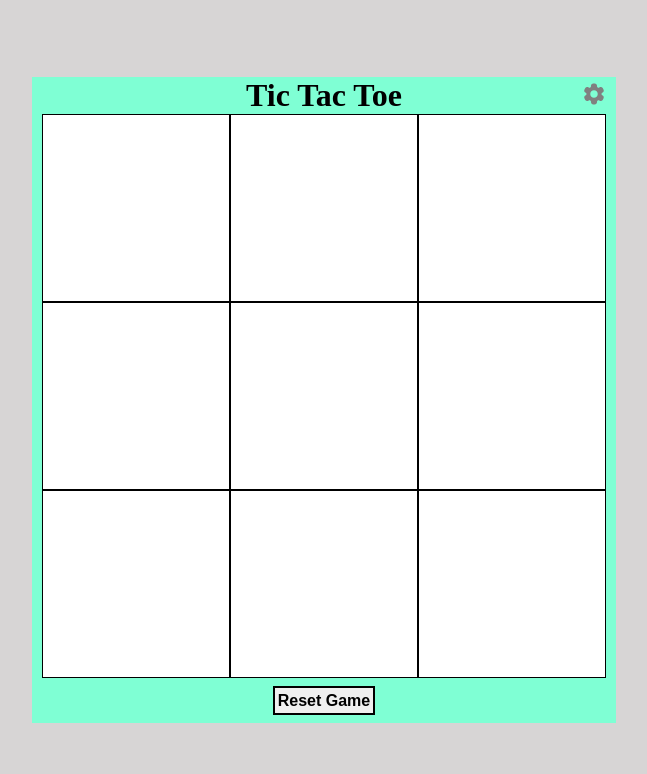
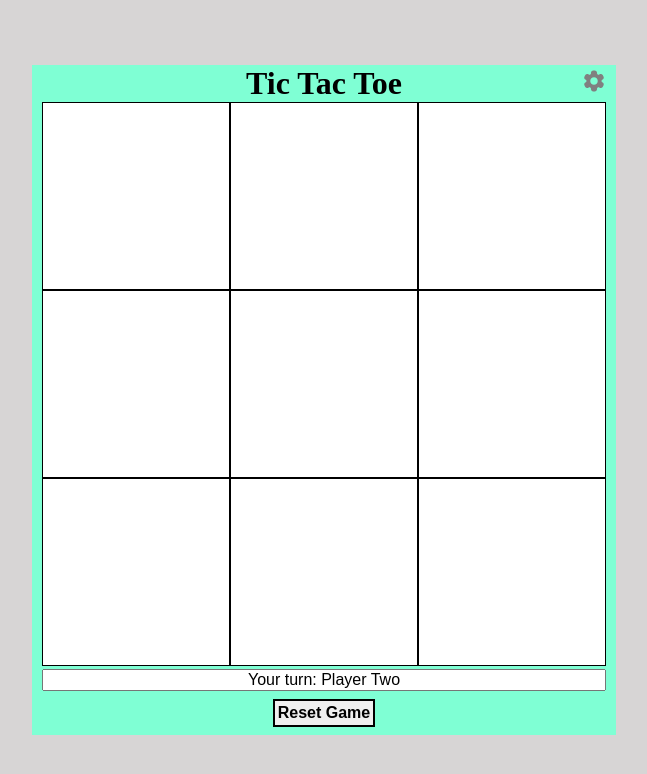
Before and after one commit to LittleArmstrong/Tic-Tac-Toe, a plain HTML site: page index.html in a window 1280 px wide. Both pictures are taken after a click on the button "Reset Game". Shown: the whole page, without its empty margins (316-963 px from the left). Drawn offline with Linux system fonts and the light colour scheme.

Commit message:
add message bar

```diff
--- a/index.html
+++ b/index.html
@@ -49,6 +49,7 @@
          </div>
       </div>
       <div class="menu">
+         <input id="message-bar" type="text" value="" readonly>
          <button id="reset-game" class="start-game">Reset Game</button>
       </div>
    </div>
--- a/scripts/main2.js
+++ b/scripts/main2.js
@@ -45,7 +45,7 @@ const gameController = (function () {
       continue: 2,
 
    };
-   const stats = { boardValues: [] };
+   const status = { board: [], messages: { turn: '', winner: '' } };
    const board = Board();
    const playerOne = Player({ name: "Player One", token: "X" });
    const playerTwo = Player({ name: "Player Two", token: "O" });
@@ -54,6 +54,7 @@ const gameController = (function () {
 
    let activePlayer = players[0];
    let gameFinished = false;
+   let winner = null;
    let moveCounter = 0;
    let eventStack = [];
 
@@ -135,19 +136,23 @@ const gameController = (function () {
 
    const endWonGame = () => {
       endGame();
+      setWinner(activePlayer);
       printWin();
    }
 
    const endDrawGame = () => {
       endGame();
+      setWinner(null);
       printDraw();
    }
 
    const endGame = () => gameFinished = true;
 
+   const setWinner = (player) => winner = player;
+
    const printWin = () => {
       printRound();
-      console.log("YOU WIN: ", activePlayer.getName());
+      console.log("YOU WIN: ", winner.getName());
    }
 
    const printDraw = () => {
@@ -174,6 +179,7 @@ const gameController = (function () {
 
    const resetGame = () => {
       board.clear();
+      setWinner(null);
       resetMoveCounter();
       restartGame();
       switchPlayer();
@@ -186,35 +192,50 @@ const gameController = (function () {
    const resetMoveCounter = () => moveCounter = 0;
 
    const updateGameStats = () => {
-      stats.boardValues = getCellValues();
-      console.log(stats);
+      status.board = getCellValues();
+      status.activePlayer = activePlayer;
+      status.gameFinished = gameFinished;
+      status.winner = winner;
    }
 
    printRound();
+   updateGameStats();
 
-   return { playRound, resetGame, stats }
+   return { playRound, resetGame, status }
 
 })();
 
 const boardContainer = document.getElementById("board");
+const messageBar = document.getElementById('message-bar');
+
+const setMessage = (message) => messageBar.value = message;
+const setTurnMessage = (playerName) => messageBar.value = 'Your turn: ' + playerName;
+setTurnMessage(gameController.status.activePlayer.getName());
 
 
 boardContainer.addEventListener("click", (event) => {
    const [row, column] = event.target.dataset.point.split(",");
    gameController.playRound({ row, column });
 
-   const { boardValues } = gameController.stats;
-   event.target.textContent = boardValues[row][column];
+   const { board } = gameController.status;
+   event.target.textContent = board[row][column];
+   setTurnMessage(gameController.status.activePlayer.getName());
+   if (gameController.status.gameFinished) {
+      const winner = gameController.status.winner;
+      if (winner) setMessage('You WIN: ' + winner.getName());
+      else setMessage("It's a DRAW");
+   }
 })
 
 const resetBtn = document.getElementById("reset-game");
 resetBtn.addEventListener("click", () => {
    gameController.resetGame();
 
-   const { boardValues } = gameController.stats;
+   const { board } = gameController.status;
    boardContainer.childNodes.forEach((node) => {
       const [row, column] = node.dataset?.point.split(",") || [-1, -1];
-      if (row !== -1) node.textContent = boardValues[row][column];
+      if (row !== -1) node.textContent = board[row][column];
    })
+   setTurnMessage(gameController.status.activePlayer.getName());
 
 })
--- a/styles/style.css
+++ b/styles/style.css
@@ -110,7 +110,14 @@ body {
    grid-area: settings;
 }
 
-button.start-game {
+.menu input[type=text] {
+   margin-top: 3px;
+   font-size: 1rem;
+   width: 100%;
+   text-align: center;
+}
+
+.menu button.start-game {
    font-size: 1rem;
    font-weight: bold;
    border: 2px solid black;
```
